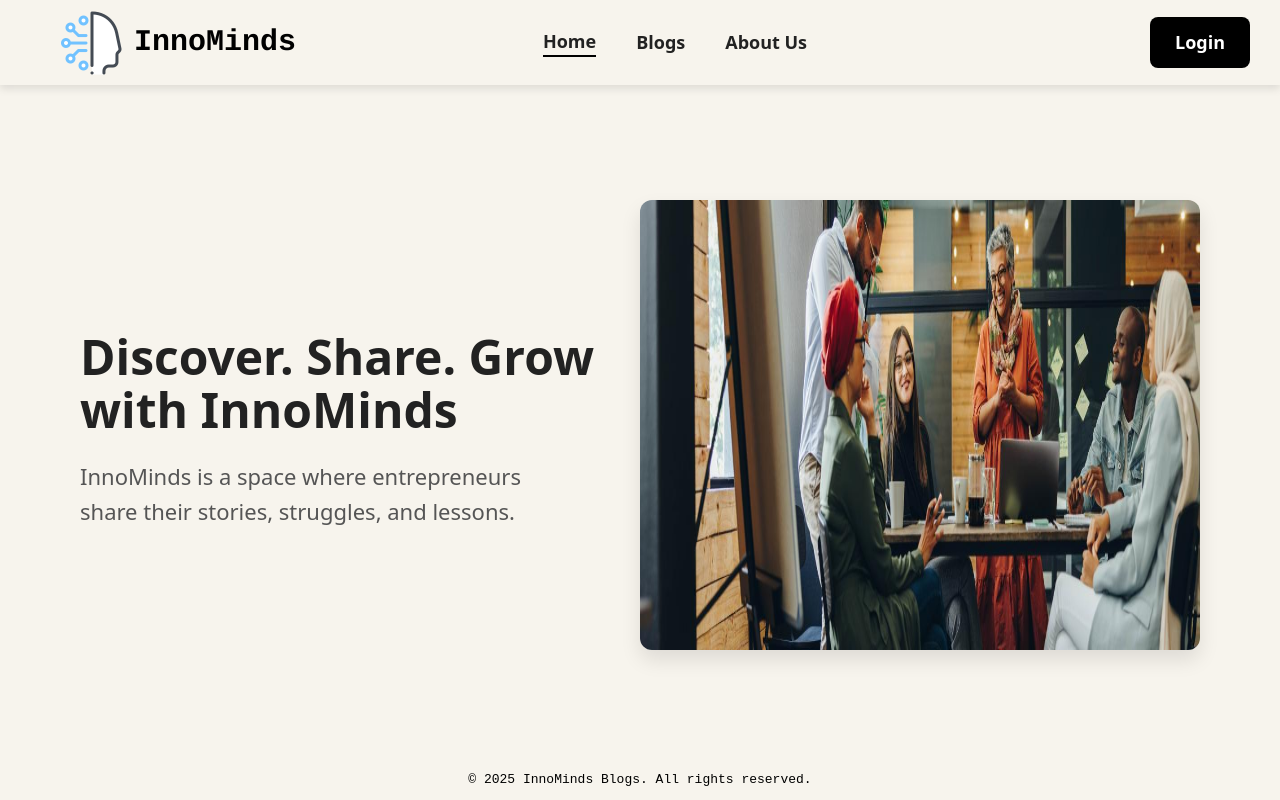
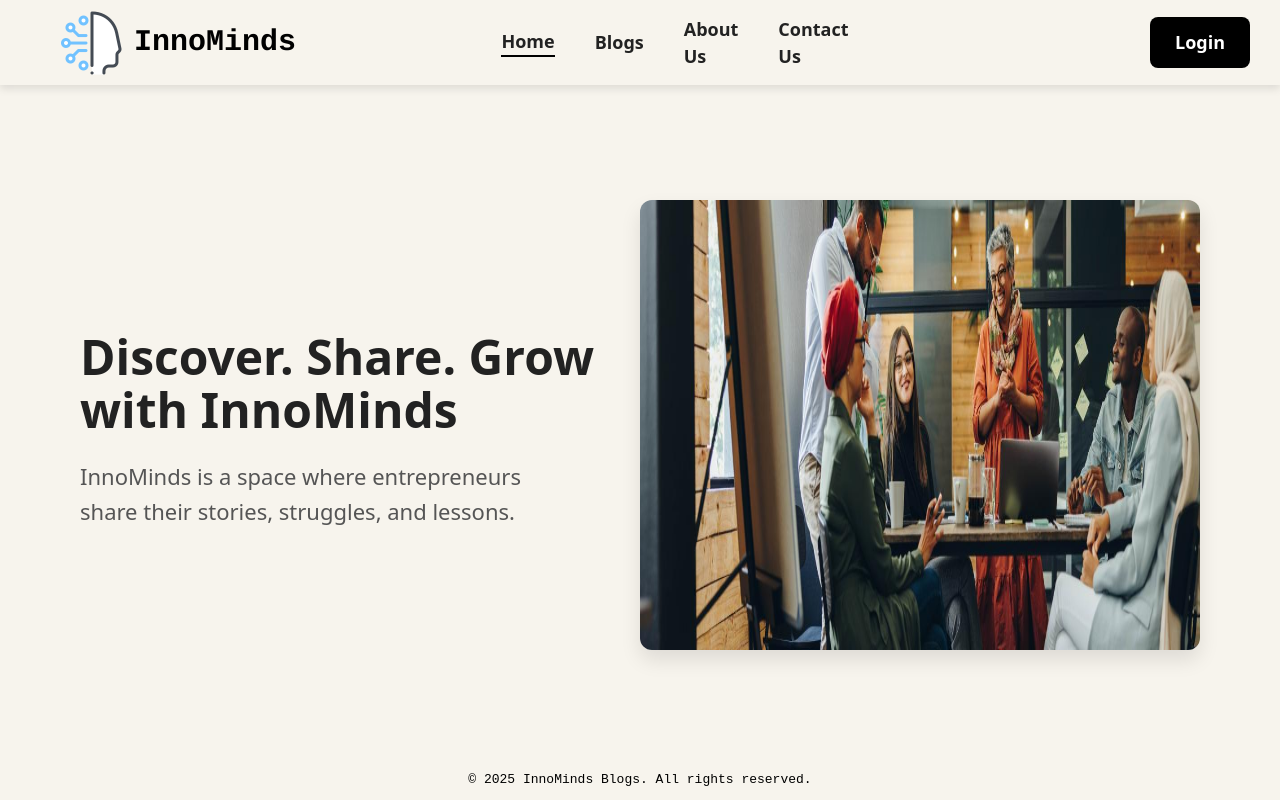
Before and after one commit to IMADDABLIGI/BlogApp, a React (Vite) app in the folder frontend/: page / in a window 1280 px wide. Built offline with nearby package versions, Linux system fonts and the light colour scheme.

Commit message:
feat(sokaina): Create contact us page

```diff
--- a/frontend/src/App.jsx
+++ b/frontend/src/App.jsx
@@ -5,6 +5,7 @@ import Login from "./login/Login";
 import Register from "./login/Register";
 import About from "./about/About";
 import Blogs from "./blogs/Blogs";
+import Contact from "./contact/Contact";
 
 const router = createBrowserRouter([
   {
@@ -27,6 +28,10 @@ const router = createBrowserRouter([
 	path: "/about",
 	  element: <About />
   },
+  {
+	path: "/contact",
+	  element: <Contact />
+  },
 ]);
 
 function App() {
--- /dev/null
+++ b/frontend/src/contact/Contact.jsx
@@ -0,0 +1,10 @@
+import React from 'react'
+
+function Contact() {
+  return (
+    <div>
+    </div>
+  )
+}
+
+export default Contact
--- a/frontend/src/home/Home.css
+++ b/frontend/src/home/Home.css
@@ -158,7 +158,7 @@
 @media (max-width: 1680px) {
      .home_head .head_navbar {
         margin-left: 300px;
-        width: 400px;
+        width: 500px;
     }
 
     .nav_login {
--- a/frontend/src/home/HomeHead.jsx
+++ b/frontend/src/home/HomeHead.jsx
@@ -16,6 +16,7 @@ function HomeHead(props) {
             <NavLink to="/" className="nav_link" end>Home</NavLink>
             <NavLink to="/blogs" className="nav_link">Blogs</NavLink>
             <NavLink to="/about" className="nav_link">About Us</NavLink>
+            <NavLink to="/contact" className="nav_link">Contact Us</NavLink>
         </div>
         <div className="head_login">
           {!isAuthenticated &&
```
Also changed, not shown: frontend/src/contact/Contact.css (added).
